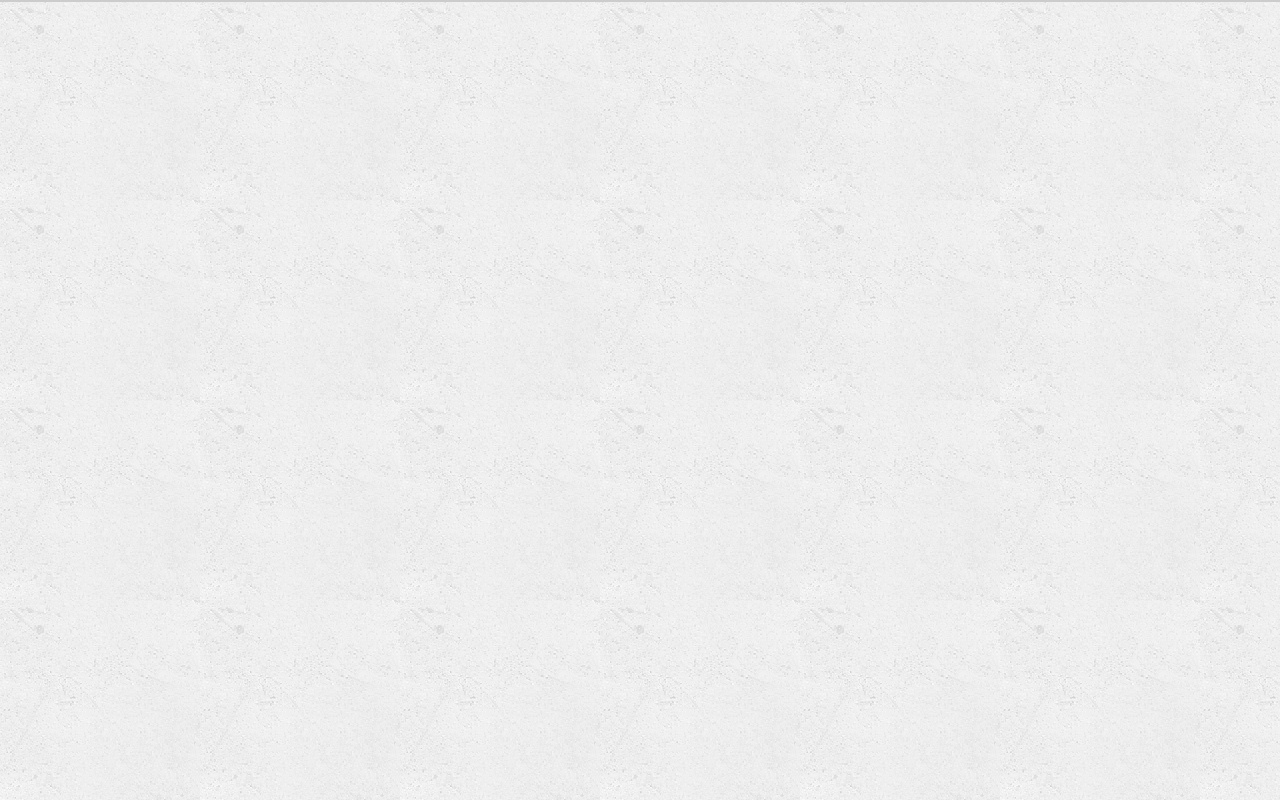
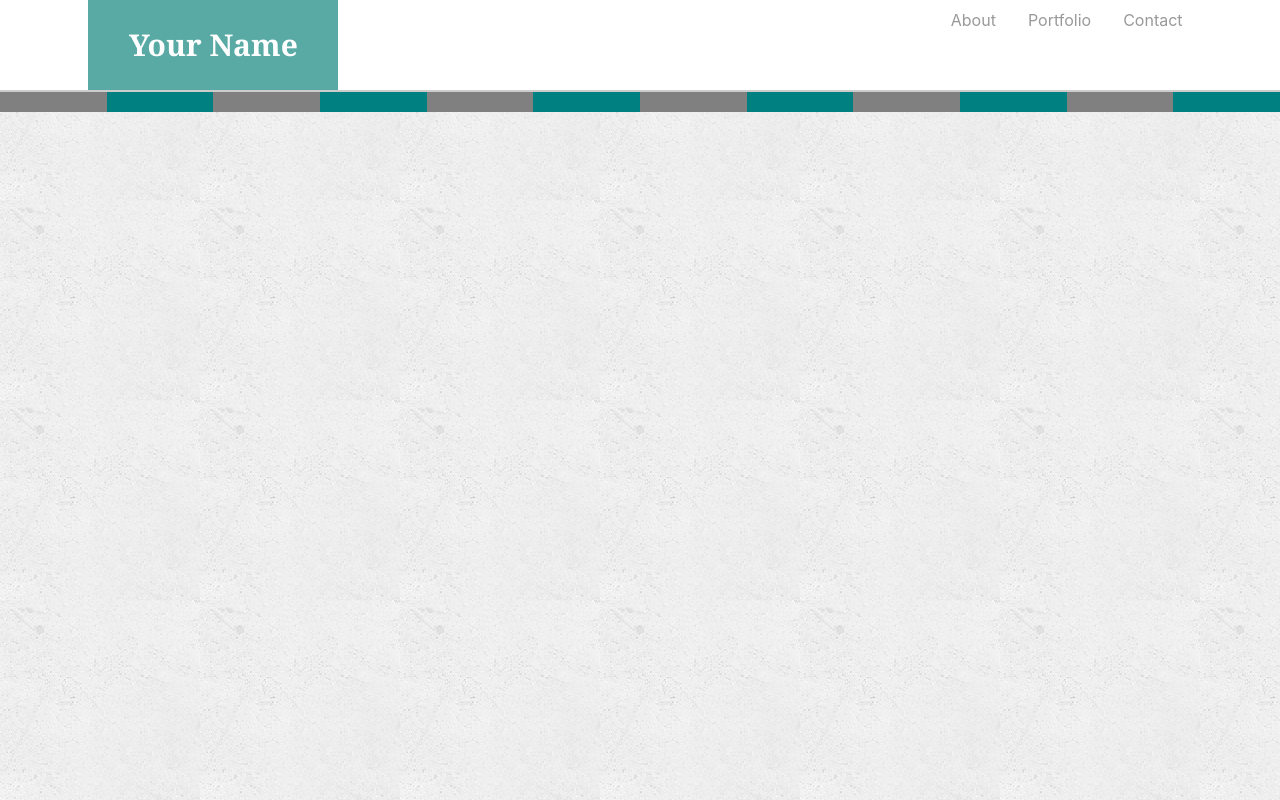
Before and after one commit to zackapotamus/Homework-02, a plain HTML site: page index.html in a window 1280 px wide. Drawn offline with nearby package versions, Linux system fonts and the light colour scheme.

Commit message:
fleshing out the page. contains temporary code

```diff
--- a/css/style.css
+++ b/css/style.css
@@ -4,9 +4,56 @@ body {
 }
 
 #header-container {
-    border-bottom: 2px solid; border-bottom-color: #ccc;
+    border-bottom: 2px solid;
+    border-bottom-color: #ccc;
 }
 
 #header-row {
     background-color: white;
 }
+
+#header-name {
+    min-height: 90px;
+    color: white;
+    text-align: center;
+    line-height: 90px;
+    /* margin-left */
+}
+
+#header-nav-col {
+    min-height: 64px;
+    background-color: white;
+    min-width: 256px;
+}
+
+#header-row {
+    background-color: white;
+}
+
+h1,
+h2 {
+    font-family: Georgia, Times, 'Times New Roman', serif;
+    font-weight: bold;
+    /* line-height: 90px; */
+    margin: 0 0 0 0;
+    font-size: 30px;
+}
+
+h2 {
+    font-size: 25px;
+}
+
+p {
+    color: #777;
+}
+
+a {
+    color: #999;
+}
+
+h1#your-name {
+    line-height: 90px;
+    width: 250px;
+    background-color: #59aaa5;
+
+}
--- a/index.html
+++ b/index.html
@@ -10,14 +10,52 @@
     <link rel="stylesheet" href="https://stackpath.bootstrapcdn.com/bootstrap/4.1.3/css/bootstrap.min.css"
         integrity="sha384-MCw98/SFnGE8fJT3GXwEOngsV7Zt27NXFoaoApmYm81iuXoPkFOJwJ8ERdknLPMO" crossorigin="anonymous">
     <link rel="stylesheet" type="text/css" href="css/style.css">
-        <title>Homework-01</title>
+    <title>Homework-01</title>
 </head>
 
 <body>
     <header>
+
         <div class="container-fluid" id=header-container>
+            <div class="row justify-content-between" id="header-row">
+                <div class="col-12 col-md-4 col-5 justify-content-center" id="header-name">
+                    <div class="row justify-content-center">
+                        <h1 id="your-name">Your Name</h1>
 
+                    </div>
+                </div>
+                <!-- <div class="col d-none d-lg-block d-xl-block">blah</div> -->
+                <div class="col-12 col-md-4 col-5" id="header-nav-col">
+                    <div class="row justify-content-center align-items-center">
+                        <div class="col">
+                            <nav class="nav justify-content-center align-items-center">
+                                <a class="nav-link" href="#">About</a>
+                                <a class="nav-link" href="#">Portfolio</a>
+                                <a class="nav-link" href="#">Contact</a>
+                            </nav>
+                        </div>
+                    </div>
+                </div>
+            </div>
         </div>
+
+        <div class="container-fluid">
+            <div class="row">
+                <div class="col" style="background-color: gray; height: 20px;"></div>
+                <div class="col" style="background-color: teal; height: 20px;"></div>
+                <div class="col" style="background-color: gray; height: 20px;"></div>
+                <div class="col" style="background-color: teal; height: 20px;"></div>
+                <div class="col" style="background-color: gray; height: 20px;"></div>
+                <div class="col" style="background-color: teal; height: 20px;"></div>
+                <div class="col" style="background-color: gray; height: 20px;"></div>
+                <div class="col" style="background-color: teal; height: 20px;"></div>
+                <div class="col" style="background-color: gray; height: 20px;"></div>
+                <div class="col" style="background-color: teal; height: 20px;"></div>
+                <div class="col" style="background-color: gray; height: 20px;"></div>
+                <div class="col" style="background-color: teal; height: 20px;"></div>
+            </div>
+        </div>
+
     </header>
 
     <main>
```
